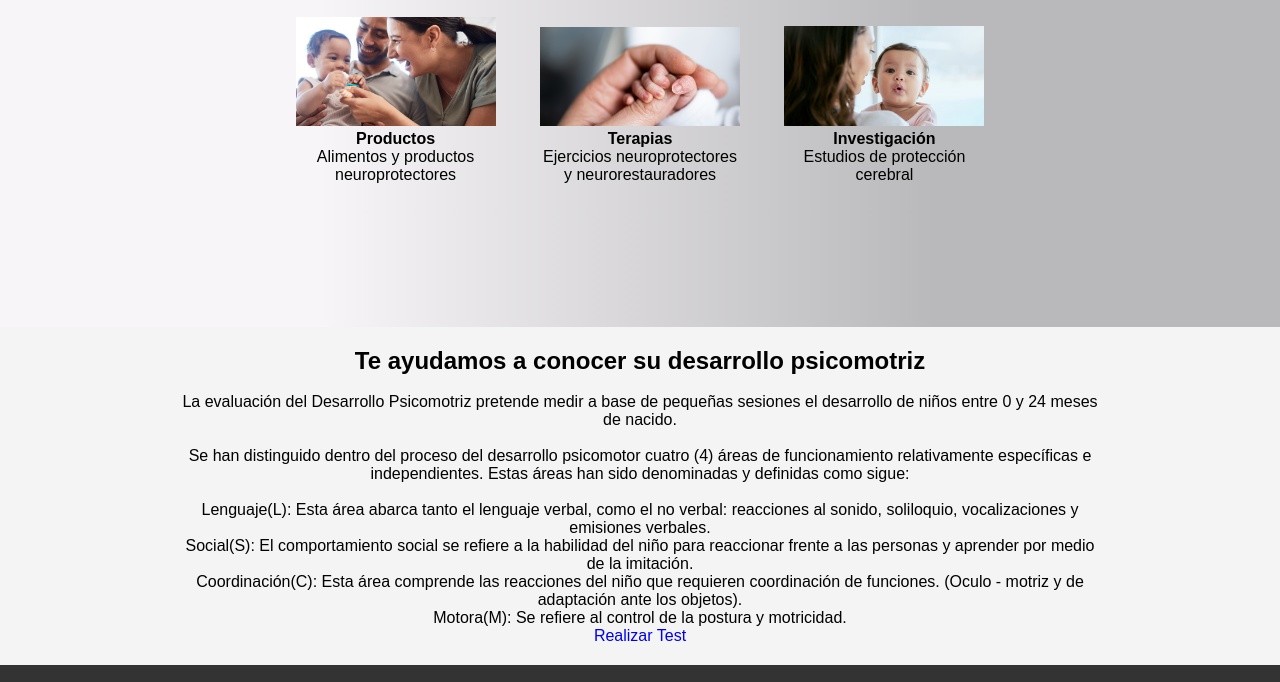
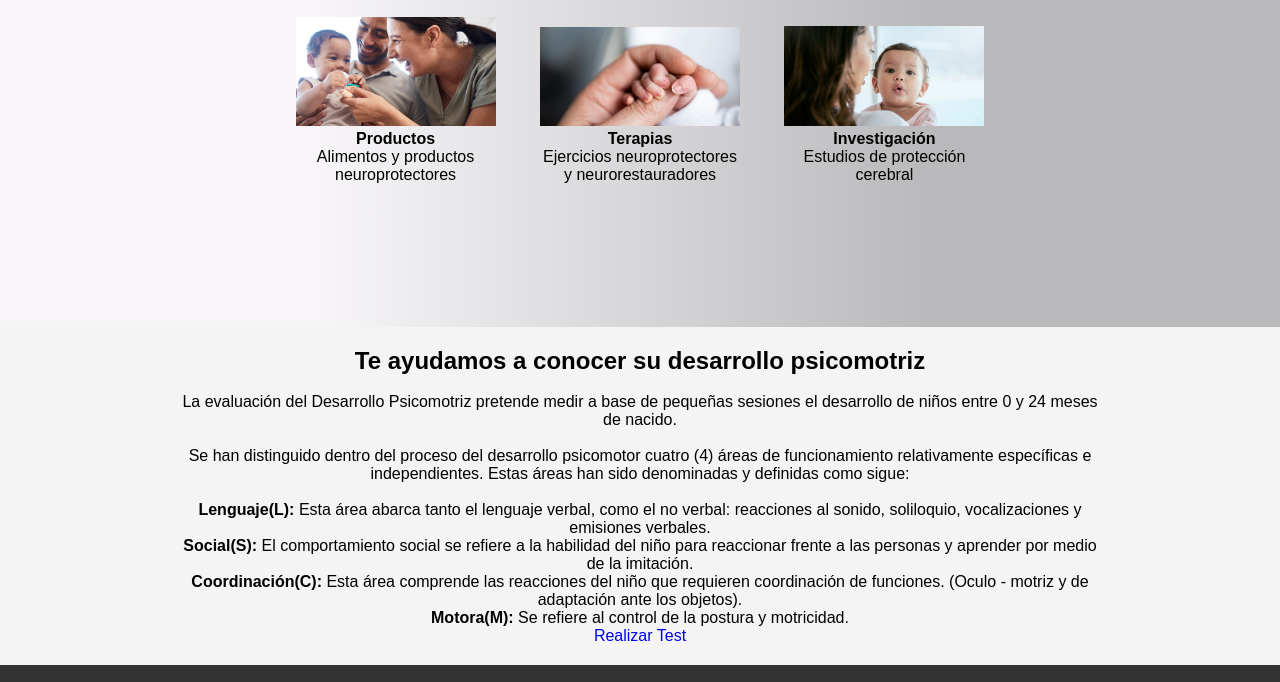
Before and after one commit to priscilaek/neuroproteccion, a plain HTML site: page index.html in a window 1280 px wide. Shown: the part 550-1232 px from the top of the page. Drawn offline with Linux system fonts and the light colour scheme; files whose address does not match are found by name.

Commit message:
Se agrega etiqueta strong

```diff
--- a/index.html
+++ b/index.html
@@ -74,10 +74,10 @@
         <br>
         <p>Se han distinguido dentro del proceso del desarrollo psicomotor cuatro (4) áreas de funcionamiento relativamente específicas e independientes.  Estas áreas han sido denominadas y definidas como sigue:</p>
         <br>
-        <p>Lenguaje(L): Esta área abarca tanto el lenguaje verbal, como el no verbal: reacciones al sonido, soliloquio, vocalizaciones y emisiones verbales.</p>
-        <p>Social(S): El comportamiento social se refiere a la habilidad del niño para reaccionar frente a las personas y aprender por medio de la imitación.</p>
-        <p>Coordinación(C): Esta área comprende las reacciones del niño que requieren coordinación de funciones. (Oculo - motriz y de adaptación ante los objetos).</p>
-        <p>Motora(M): Se refiere al control de la postura y motricidad.</p>
+        <p><strong>Lenguaje(L):</strong> Esta área abarca tanto el lenguaje verbal, como el no verbal: reacciones al sonido, soliloquio, vocalizaciones y emisiones verbales.</p>
+        <p><strong>Social(S):</strong> El comportamiento social se refiere a la habilidad del niño para reaccionar frente a las personas y aprender por medio de la imitación.</p>
+        <p><strong>Coordinación(C):</strong> Esta área comprende las reacciones del niño que requieren coordinación de funciones. (Oculo - motriz y de adaptación ante los objetos).</p>
+        <p><strong>Motora(M):</strong> Se refiere al control de la postura y motricidad.</p>
         <a href="#">Realizar Test</a>
     </div>
   </section>
```
